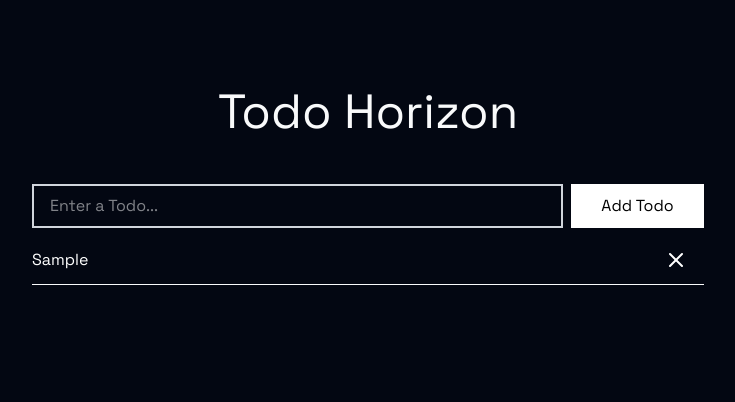
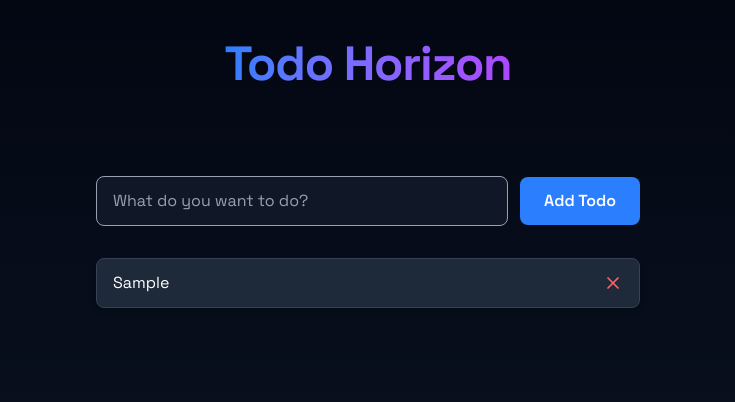
Before and after one commit to elishabhatti/redux-toolkit-todo, a React (Vite) app: page / in a window 1280 px wide. Both pictures are taken after typing "Sample" into the empty fields and a click on the button "Add Todo". Shown: the top 402 px of the page, without its empty margins (272-1007 px from the left). Built offline with nearby package versions, Linux system fonts and the light colour scheme; a web font is replaced by a local one.

Commit message:
change the desgin styling

```diff
--- a/src/App.jsx
+++ b/src/App.jsx
@@ -1,15 +1,29 @@
 import React from "react";
 import AddTodo from "./components/AddTodo";
 import Todo from "./components/Todo";
+import { motion } from "framer-motion";
 
 const App = () => {
   return (
-    <div className="min-h-screen bg-gray-950 text-gray-50 flex flex-col items-center py-10 px-4">
-      <h1 className="text-5xl mt-12">Todo Horizon</h1>
-      <div className="w-full max-w-2xl">
+    <div className="min-h-screen bg-gradient-to-b from-gray-950 to-gray-900 text-gray-50 flex flex-col items-center py-10 px-4">
+      <motion.h1
+        initial={{ opacity: 0, y: -30 }}
+        animate={{ opacity: 1, y: 0 }}
+        transition={{ duration: 0.6, ease: "easeOut" }}
+        className="text-4xl sm:text-5xl font-extrabold tracking-tight bg-clip-text text-transparent bg-gradient-to-r from-blue-500 to-purple-500 mb-10"
+      >
+        Todo Horizon
+      </motion.h1>
+
+      <motion.div
+        initial={{ opacity: 0, scale: 0.96 }}
+        animate={{ opacity: 1, scale: 1 }}
+        transition={{ duration: 0.4, ease: "easeOut", delay: 0.2 }}
+        className="w-full max-w-2xl"
+      >
         <AddTodo />
         <Todo />
-      </div>
+      </motion.div>
     </div>
   );
 };
--- a/src/components/AddTodo.jsx
+++ b/src/components/AddTodo.jsx
@@ -1,37 +1,52 @@
 import React, { useState } from "react";
 import { useDispatch } from "react-redux";
 import { addTodo } from "../features/todo/todoSlice";
+import { motion } from "framer-motion";
 
 function AddTodo() {
   const [input, setInput] = useState("");
+  const [error, setError] = useState("");
   const dispatch = useDispatch();
 
   const addTodoHandler = (e) => {
-    if(input.trim() === "") {
-      alert("Please enter a todo");
+    e.preventDefault();
+    if (input.trim() === "") {
+      setError("Please enter a todo item.");
       return;
     }
-    e.preventDefault();
-    dispatch(addTodo(input));
+    dispatch(addTodo(input.trim()));
     setInput("");
+    setError("");
   };
 
   return (
-    <form
+    <motion.form
       onSubmit={addTodoHandler}
-      className="w-full flex justify-center items-center space-x-2 mt-12"
+      initial={{ opacity: 0, y: -20 }}
+      animate={{ opacity: 1, y: 0 }}
+      transition={{ type: "spring", stiffness: 70 }}
+      className="w-full max-w-xl mx-auto mt-12 flex flex-col sm:flex-row items-center gap-3 px-4"
+      aria-label="Add Todo Form"
     >
       <input
-        className="w-[80%] px-4 py-2 border-2 border-gray-300 outline-none text-white"
+        className="flex-1 w-full px-4 py-3 rounded-lg border border-gray-400 bg-gray-900 text-white placeholder-gray-400 focus:ring-2 focus:ring-blue-500 focus:outline-none transition-all duration-200"
         type="text"
-        placeholder="Enter a Todo..."
+        placeholder="What do you want to do?"
         value={input}
         onChange={(e) => setInput(e.target.value)}
+        aria-label="Todo input"
       />
-      <button className="w-[20%] px-4 py-2 border-2 border-white bg-white text-black" type="submit">
+      <button
+        type="submit"
+        className="px-6 py-3 bg-blue-500 text-white rounded-lg font-semibold hover:bg-blue-600 transition-all duration-200 w-full sm:w-auto"
+        aria-label="Add Todo Button"
+      >
         Add Todo
       </button>
-    </form>
+      {error && (
+        <p className="w-full text-red-400 text-sm mt-2 text-center sm:text-left">{error}</p>
+      )}
+    </motion.form>
   );
 }
 
--- a/src/components/Todo.jsx
+++ b/src/components/Todo.jsx
@@ -2,33 +2,48 @@ import React from "react";
 import { useSelector, useDispatch } from "react-redux";
 import { removeTodo } from "../features/todo/todoSlice";
 import { X } from "lucide-react";
+import { motion, AnimatePresence } from "framer-motion";
 
 function Todo() {
   const todos = useSelector((state) => state.todos);
   const dispatch = useDispatch();
 
   return (
-    <>
-      <ul className="list-numbered">
-        {todos.map((todo) => (
-          <div>
-            <li
-              className="mt-2 flex justify-between items-center py-2"
+    <div className="w-full max-w-xl mx-auto mt-8 px-4">
+      <ul className="space-y-4">
+        <AnimatePresence>
+          {todos.map((todo) => (
+            <motion.li
               key={todo.id}
+              initial={{ opacity: 0, y: 10 }}
+              animate={{ opacity: 1, y: 0 }}
+              exit={{ opacity: 0, x: 50 }}
+              transition={{ duration: 0.2 }}
+              className="bg-gray-800 rounded-lg px-4 py-3 flex justify-between items-center shadow-md border border-gray-700"
             >
-              <div className="text-white">{todo.text}</div>
+              <span className="text-white text-base">{todo.text}</span>
               <button
                 onClick={() => dispatch(removeTodo(todo.id))}
-                className="text-white cursor-pointer py-1 px-4"
+                className="text-red-400 hover:text-red-600 transition-colors duration-200"
+                aria-label={`Remove ${todo.text}`}
               >
-                <X />
+                <X className="w-5 h-5" />
               </button>
-            </li>
-            <hr />
-          </div>
-        ))}
+            </motion.li>
+          ))}
+        </AnimatePresence>
       </ul>
-    </>
+
+      {todos.length === 0 && (
+        <motion.p
+          initial={{ opacity: 0 }}
+          animate={{ opacity: 1 }}
+          className="text-center text-gray-400 mt-8"
+        >
+          No todos yet. Start by adding one above!
+        </motion.p>
+      )}
+    </div>
   );
 }
 
```
